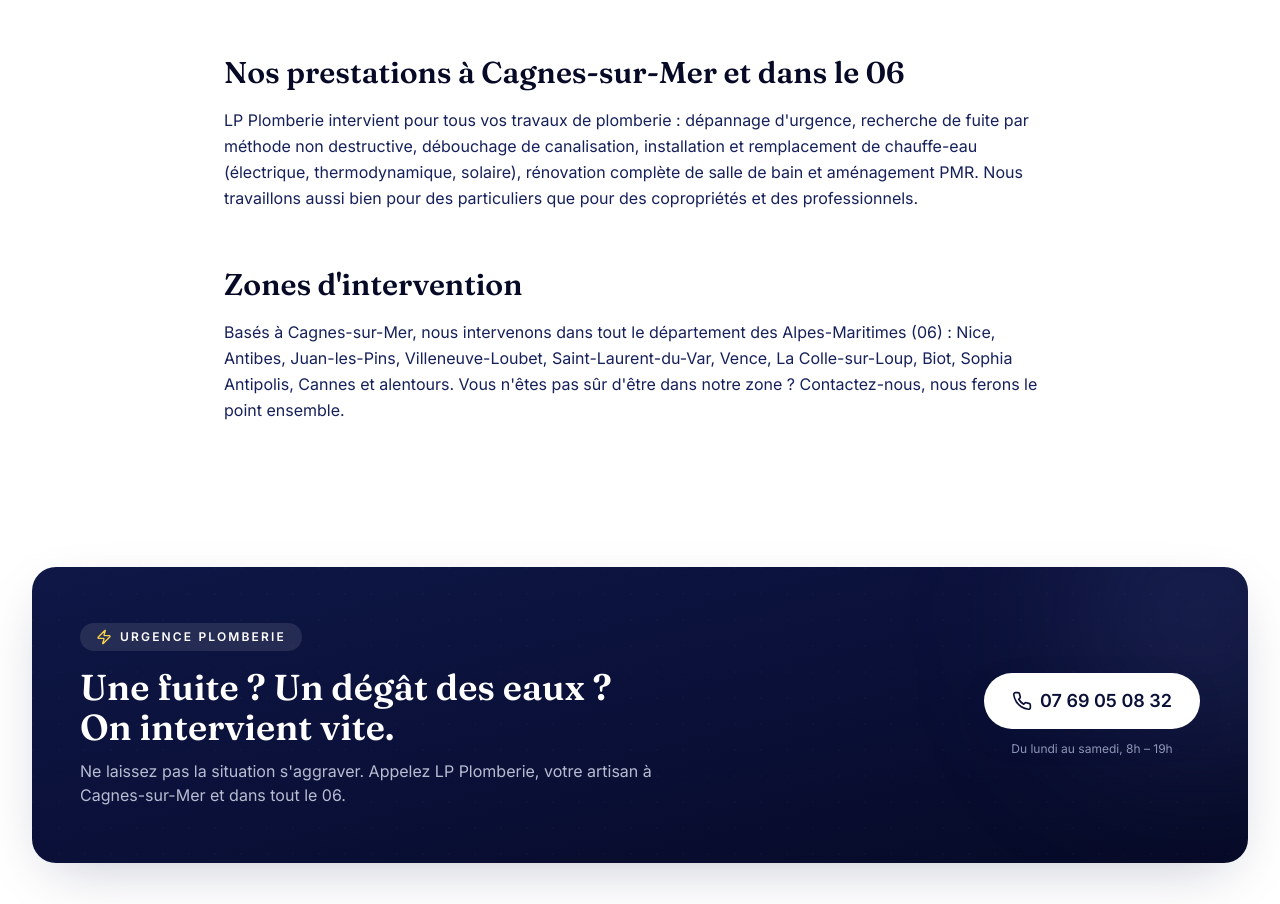
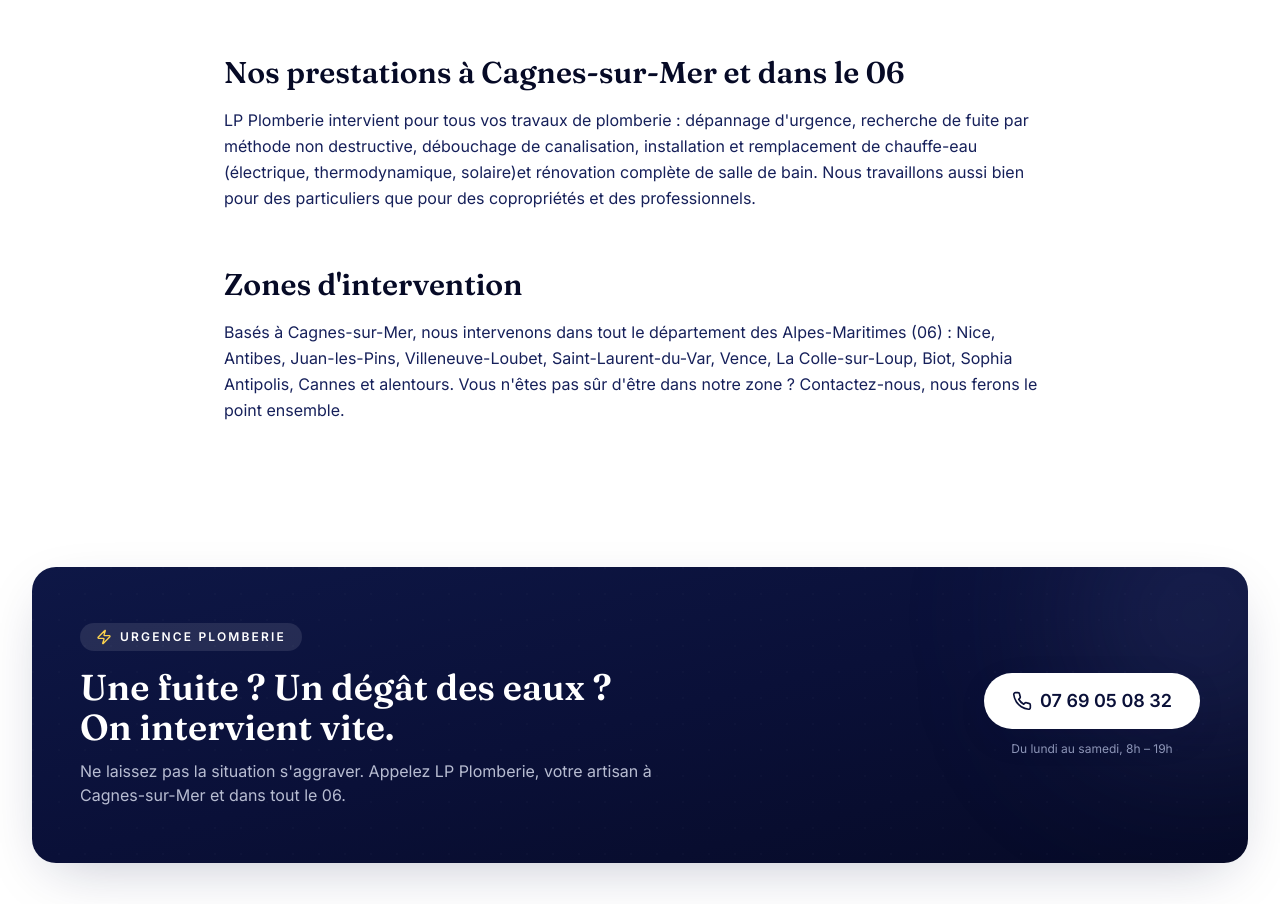
Before and after one commit to leadebar/LP-Plomberie, a Next.js app: page /devis in a window 1280 px wide. Shown: the part 1666-2570 px from the top of the page. Built offline with nearby package versions, Linux system fonts and the light colour scheme.

Commit message:
Update page.tsx

```diff
--- a/app/devis/page.tsx
+++ b/app/devis/page.tsx
@@ -81,7 +81,7 @@
               Nos prestations à Cagnes-sur-Mer et dans le 06
             </h2>
             <p className="mt-4 text-navy-700 leading-relaxed">
-              LP Plomberie intervient pour tous vos travaux de plomberie : dépannage d&apos;urgence, recherche de fuite par méthode non destructive, débouchage de canalisation, installation et remplacement de chauffe-eau (électrique, thermodynamique, solaire), rénovation complète de salle de bain et aménagement PMR. Nous travaillons aussi bien pour des particuliers que pour des copropriétés et des professionnels.
+              LP Plomberie intervient pour tous vos travaux de plomberie : dépannage d&apos;urgence, recherche de fuite par méthode non destructive, débouchage de canalisation, installation et remplacement de chauffe-eau (électrique, thermodynamique, solaire)et rénovation complète de salle de bain. Nous travaillons aussi bien pour des particuliers que pour des copropriétés et des professionnels.
             </p>
           </div>
 
```
